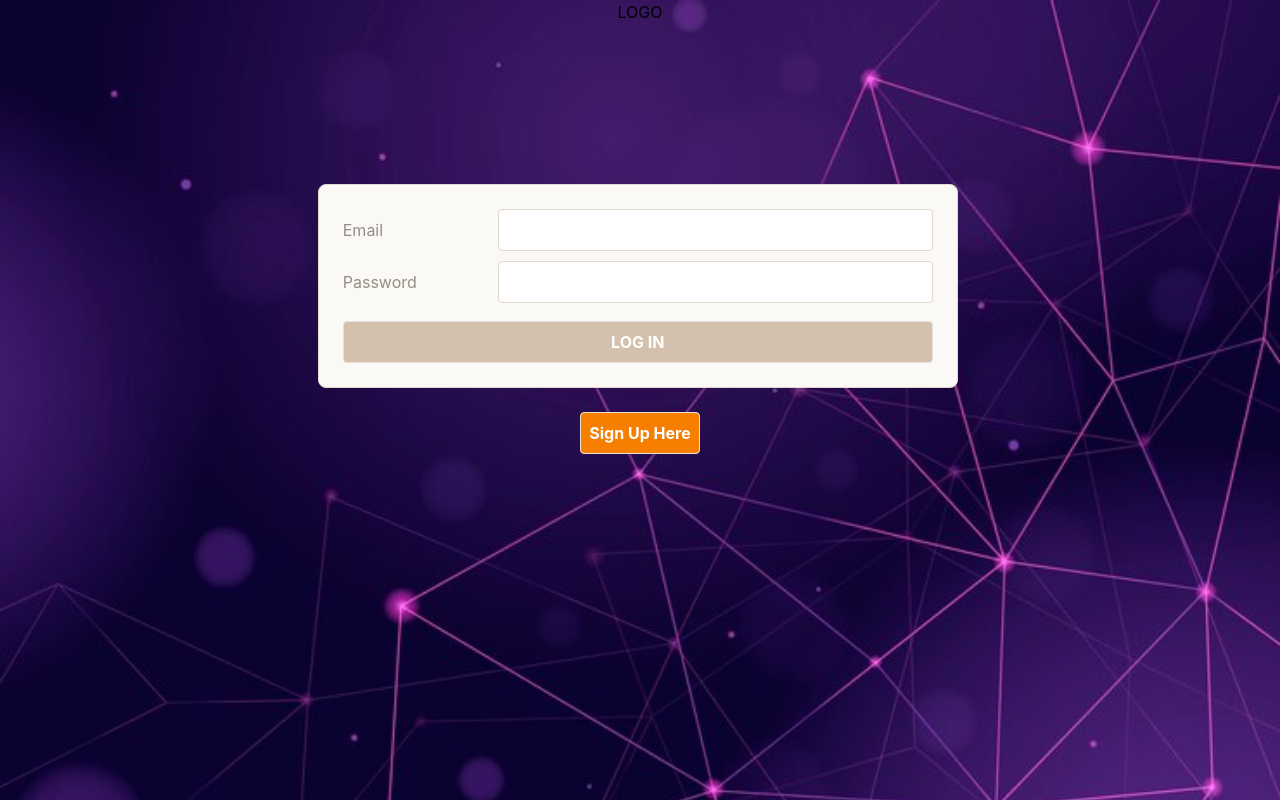
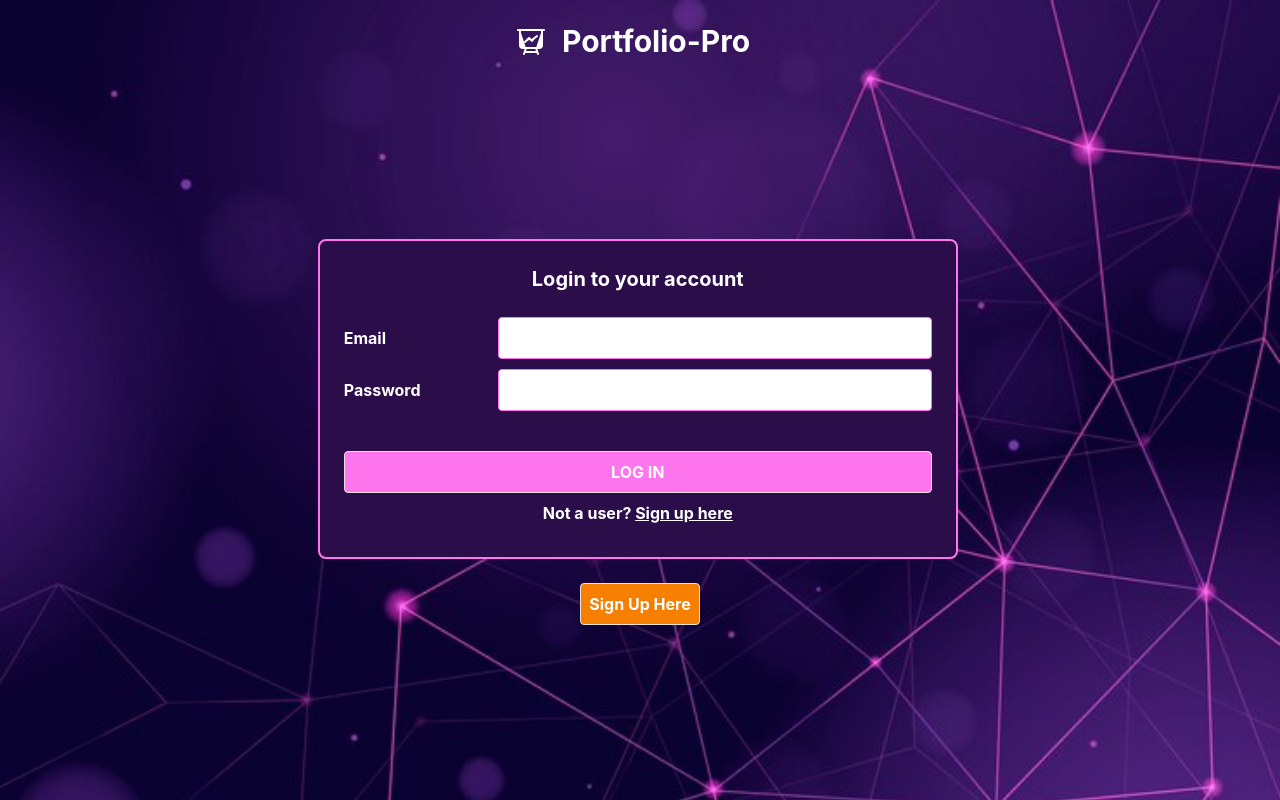
Before and after one commit to Asimmons8228/stocks-app, a React (Create React App) app: page /signup in a window 1280 px wide. Built offline with nearby package versions, Linux system fonts and the light colour scheme.

Commit message:
Modified Sign Up Form

```diff
--- a/src/components/LoginForm/LoginForm.jsx
+++ b/src/components/LoginForm/LoginForm.jsx
@@ -1,5 +1,6 @@
 import { useState } from 'react';
 import * as usersService from '../../utilities/users-service';
+import { Link } from 'react-router-dom';
 
 export default function LoginForm({ setUser }) {
   const [credentials, setCredentials] = useState({
@@ -30,13 +31,15 @@ export default function LoginForm({ setUser }) {
   return (
     <div id='loginform'>
       <div className="form-container">
+        <h1 className='mb-6 font-bold text-white text-xl'>Login to your account</h1>
         <form autoComplete="off" onSubmit={handleSubmit}>
-          <label>Email</label>
-          <input type="text" name="email" value={credentials.email} onChange={handleChange} required />
-          <label>Password</label>
-          <input type="password" name="password" value={credentials.password} onChange={handleChange} required />
-          <button type="submit">LOG IN</button>
+          <label className='font-bold text-white'>Email</label>
+          <input id='logininput' type="text" name="email" value={credentials.email} onChange={handleChange} required />
+          <label className='font-bold text-white'>Password</label>
+          <input id='logininput' type="password" name="password" value={credentials.password} onChange={handleChange} required />
+          <button id='loginbtn' type="submit">LOG IN</button>
         </form>
+        <p className='mt-2 text-white font-bold'>Not a user? < Link to={'/signup'} className='underline'> Sign up here</Link></p>
       </div>
       <p className="error-message">&nbsp;{error}</p>
     </div>
--- a/src/index.css
+++ b/src/index.css
@@ -162,12 +162,14 @@ code {
 
 .form-container {
   padding: 3vmin;
-  background-color: var(--tan-1);
-  border: .1vmin solid var(--tan-3);
+  background-color: rgb(43, 13, 73);
+  border: 2px solid rgb(255, 117, 238);
   border-radius: 1vmin;
   width: 50vw;
+  height: 40vh;
   margin-top: 20vh;
   margin-bottom: 2vh;
+
 }
 
 #loginform {
@@ -250,4 +252,12 @@ form:invalid button[type="submit"] {
 button[type="submit"] {
   grid-column: span 2;
   margin: 1vmin 0 0;
+  margin-top: 30px;
 }
+
+#loginbtn{
+  background-color: rgb(255, 117, 238);
+}
+#logininput{
+  border: 1px solid rgb(255, 117, 238);
+}
--- a/src/pages/App/App.jsx
+++ b/src/pages/App/App.jsx
@@ -7,6 +7,7 @@ import NewOrderPage from '../NewOrderPage/NewOrderPage';
 import OrderHistoryPage from '../OrderHistoryPage/OrderHistoryPage';
 import NavBar from '../../components/NavBar/NavBar';
 import HomePage from '../HomePage/HomePage';
+import SignUpForm from '../../components/SignUpForm/SignUpForm';
 
 export default function App() {
   const [user, setUser] = useState(getUser());
@@ -20,6 +21,7 @@ export default function App() {
               {/* Route components in here */}
               <Route path="/orders/new" element={<NewOrderPage />} />
               <Route path="/orders" element={<OrderHistoryPage />} />
+              <Route path="/signup" element={<SignUpForm />} />
             </Routes>
             <HomePage />
           </>
--- a/src/pages/AuthPage/AuthPage.jsx
+++ b/src/pages/AuthPage/AuthPage.jsx
@@ -6,7 +6,12 @@ export default function AuthPage({ setUser }) {
   const [showSignUp, setShowSignUp] = useState(false);
   return (
     <main>
-      <h1>LOGO</h1>
+        <div className='flex text-white items-center justify-center pt-1'>
+        <svg  xmlns="http://www.w3.org/2000/svg" fill="white" viewBox="0 0 24 24" strokeWidth={1.5} stroke="currentColor" className="w-8 h-8">
+                 <path strokeLinecap="round" strokeLinejoin="round" d="M3.75 3v11.25A2.25 2.25 0 006 16.5h2.25M3.75 3h-1.5m1.5 0h16.5m0 0h1.5m-1.5 0v11.25A2.25 2.25 0 0118 16.5h-2.25m-7.5 0h7.5m-7.5 0l-1 3m8.5-3l1 3m0 0l.5 1.5m-.5-1.5h-9.5m0 0l-.5 1.5m.75-9l3-3 2.148 2.148A12.061 12.061 0 0116.5 7.605" />
+            </svg>
+      <h1 id='header' className='text-white font-bold pl-0 ml-0'>Portfolio-Pro</h1>
+      </div>
       { showSignUp ?
           <SignUpForm setUser={setUser} />
           :
```
